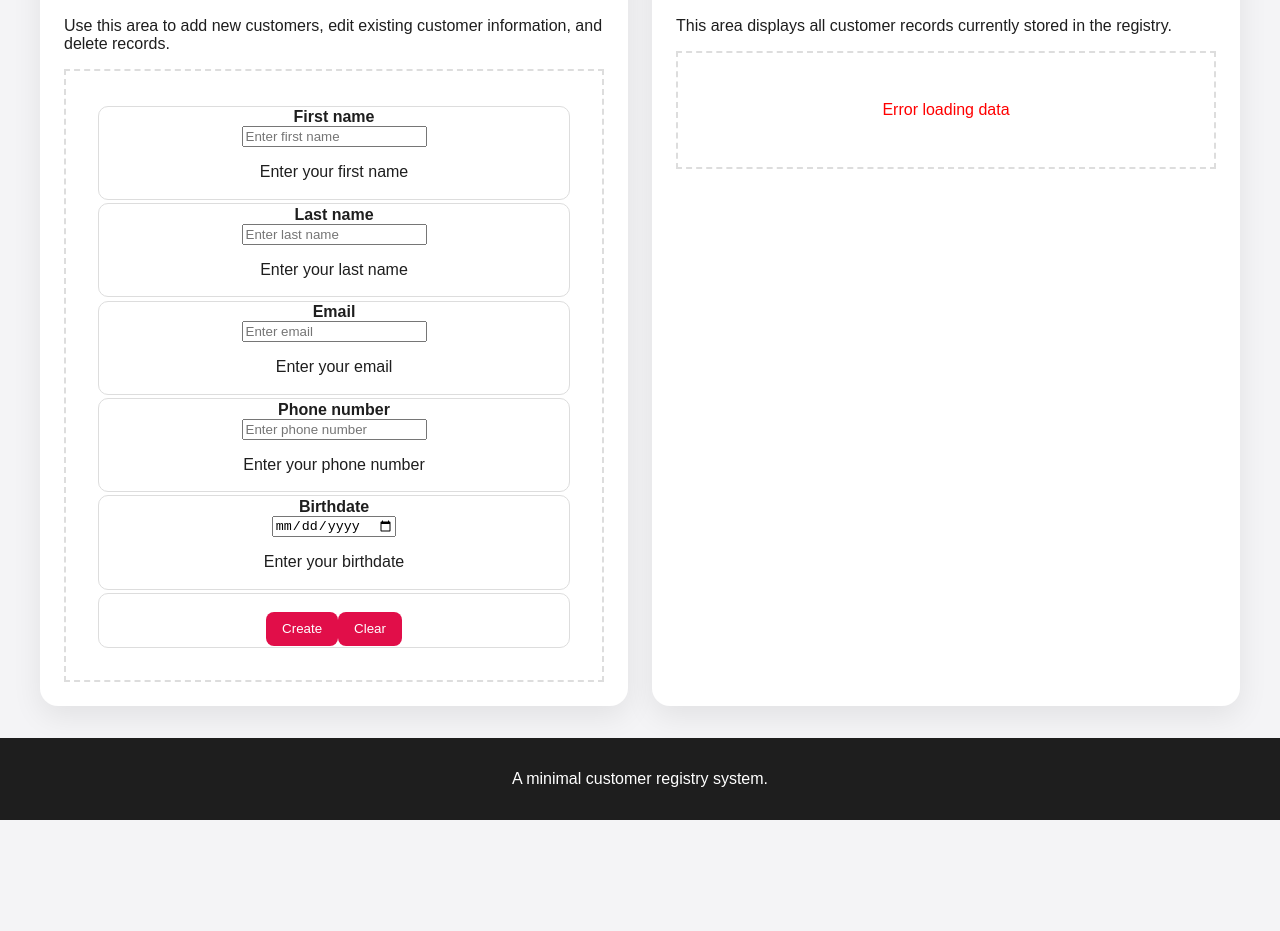
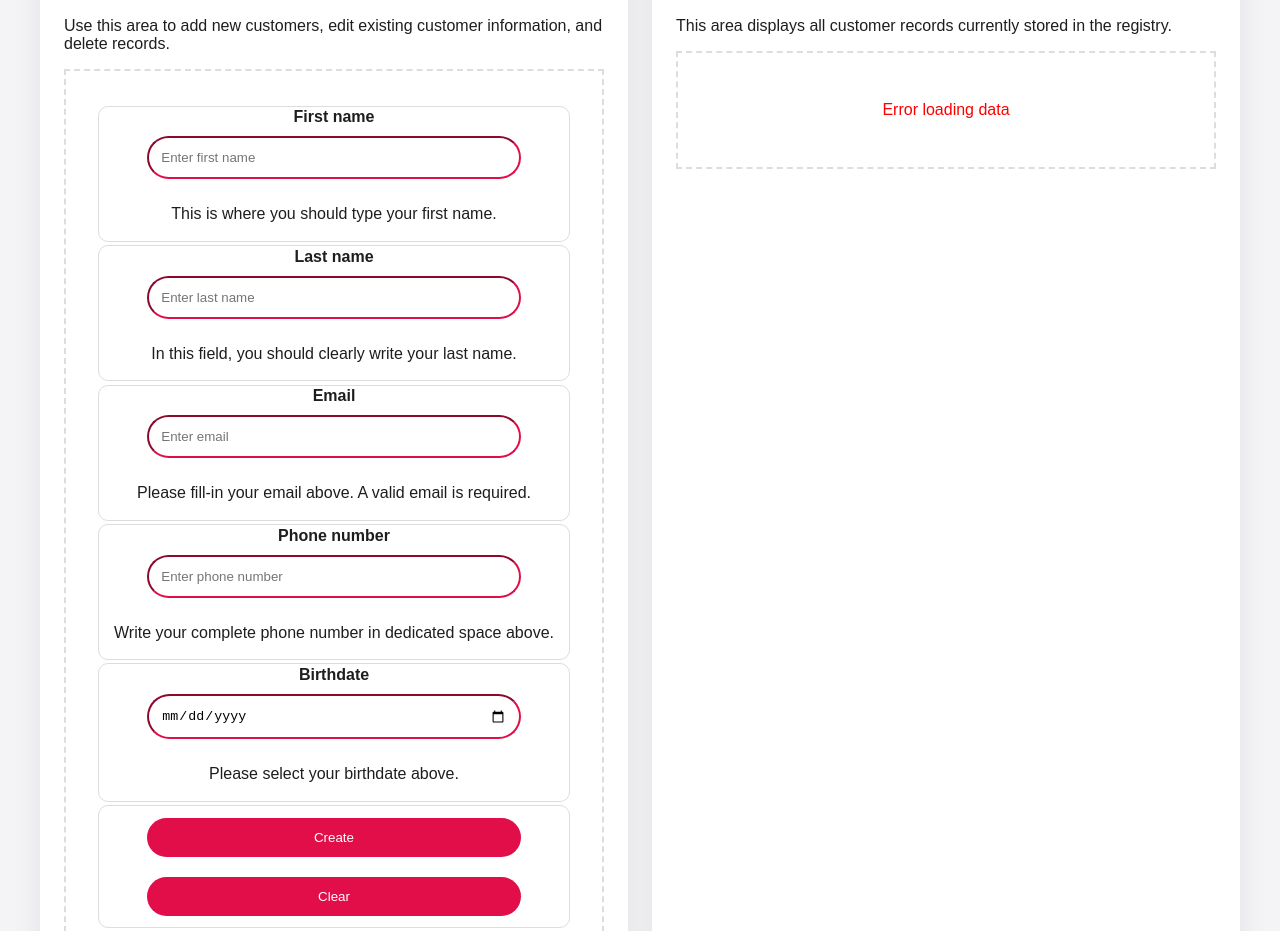
Before and after one commit to Degr3nt/final-exam, a website: page public/index.html in a window 1280 px wide. Shown: the part 531-1462 px from the top of the page. Before the commit the page ends 1351 px from the top, so only its background shows below. Drawn offline with Linux system fonts and the light colour scheme; no server answers.

Commit message:
Fixed styling

```diff
--- a/public/index.html
+++ b/public/index.html
@@ -63,7 +63,7 @@
                                 </label>
                                 <div id="customerFirstNameCnt"></div>
                                 <p class="mt-2 text-xs text-black/50">
-                                    Enter your first name
+                                    This is where you should type your first name.
                                 </p>
                             </div>
 
@@ -73,7 +73,7 @@
                                 </label>
                                 <div id="customerLastNameCnt"></div>
                                 <p class="mt-2 text-xs text-black/50">
-                                    Enter your last name
+                                    In this field, you should clearly write your last name.
                                 </p>
                             </div>
 
@@ -83,7 +83,7 @@
                                 </label>
                                 <div id="customerEmailCnt"></div>
                                 <p class="mt-2 text-xs text-black/50">
-                                    Enter your email
+                                    Please fill-in your email above. A valid email is required.
                                 </p>
                             </div>
 
@@ -93,7 +93,7 @@
                                 </label>
                                 <div id="customerPhoneCnt"></div>
                                 <p class="mt-2 text-xs text-black/50">
-                                    Enter your phone number
+                                    Write your complete phone number in dedicated space above.
                                 </p>
                             </div>
 
@@ -103,7 +103,7 @@
                                 </label>
                                 <div id="customerBirthdateCnt"></div>
                                 <p class="mt-2 text-xs text-black/50">
-                                    Enter your birthdate
+                                    Please select your birthdate above.
                                 </p>
                             </div>
 
--- a/public/index.js
+++ b/public/index.js
@@ -124,7 +124,7 @@ function addButton({ label, type = "button", value, classes = "" }) {
   btn.name = "action";
   if (value) btn.value = value;
 
-  btn.className = `${BUTTON_BASE_CLASSES} ${classes}`.trim();
+  btn.className = `${BUTTON_BASE_CLASSES} ${classes} submit-button`.trim();
 
   const actions = $("customer-actions");
   actions.appendChild(btn);
--- a/public/styles.css
+++ b/public/styles.css
@@ -76,6 +76,44 @@ main {
   border: 2px dashed var(--border);
   padding: 2rem;
   text-align: center;
+}
+
+input[type=text] {
+  width: 80%;
+  padding: 12px;
+  border-radius: 999px;
+  margin: 10px 0;
+  border-color: var(--primary);
+  box-sizing: border-box;
+}
+
+input[type=tel] {
+  width: 80%;
+  padding: 12px;
+  border-radius: 999px;
+  border-color: var(--primary);
+  margin: 10px 0;
+  box-sizing: border-box;
+}
+
+
+input[type=date] {
+  width: 80%;
+  padding: 12px;
+  border-radius: 999px;
+  border-color: var(--primary);
+
+  margin: 10px 0;
+  box-sizing: border-box;
+}
+
+.submit-button {
+  width: 80%;
+  padding: 12px;
+  border-radius: 999px;
+  border-color: var(--primary);
+  margin: 10px 0;
+  box-sizing: border-box;
 }
 
 .site-footer {
```
